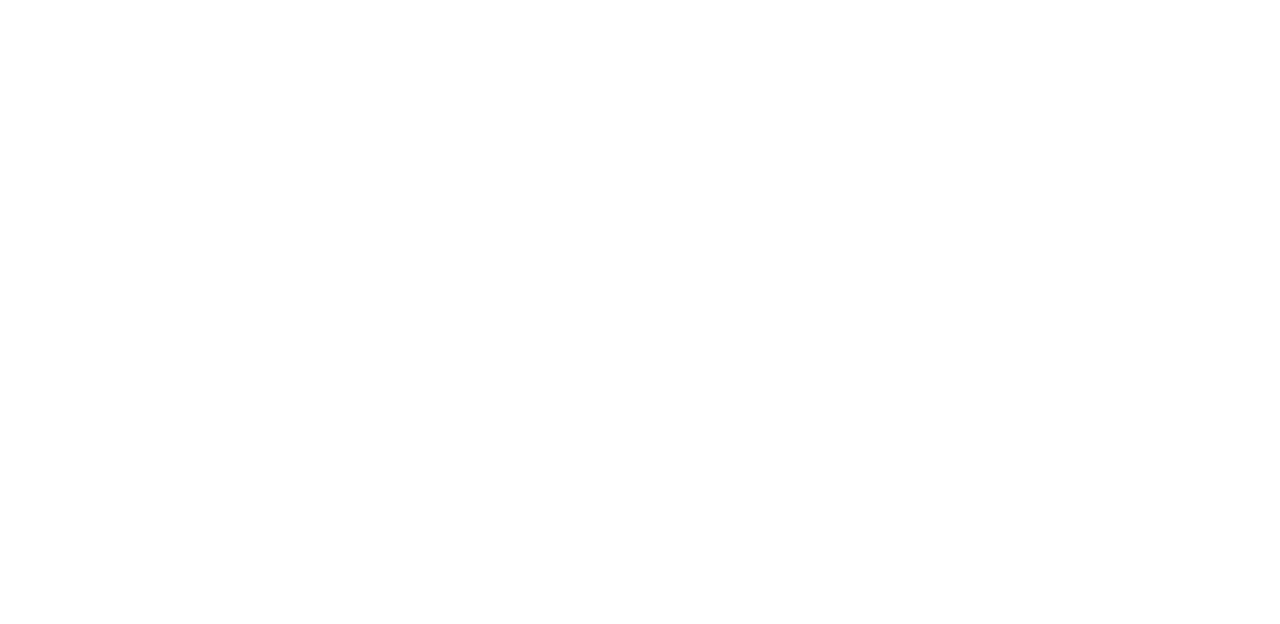
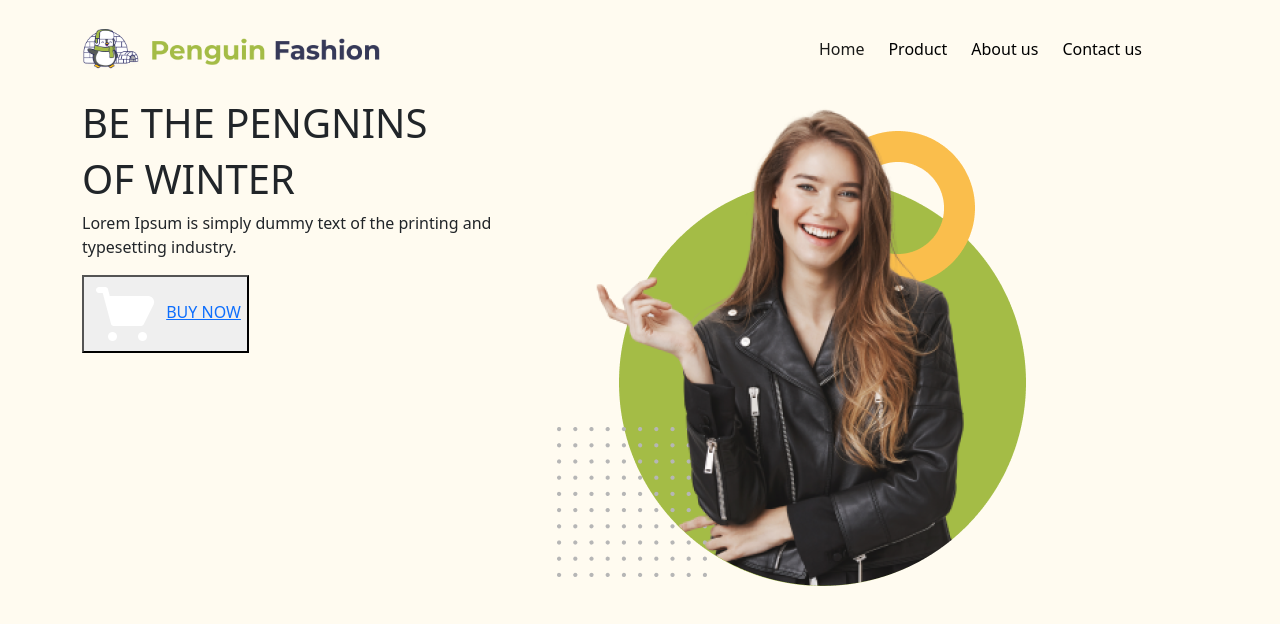
Before and after one commit to Moisur/penguin-fashion, a plain HTML site: page index.html in a window 1280 px wide. Drawn offline with nearby package versions, Linux system fonts and the light colour scheme.

Commit message:
header-ara

```diff
--- a/css/style.css
+++ b/css/style.css
@@ -1 +1,10 @@
-{\rtf1}
+body{
+    margin: 0;
+    padding: 0;
+    box-sizing: border-box;
+}
+.header-area{
+    width: 100%;
+    height: 100vh;
+    background-color: #FFFBF0;
+}
--- a/index.html
+++ b/index.html
@@ -11,8 +11,58 @@
     <link rel="stylesheet" href="css/style.css">
 </head>
 <body>
+    <!-- header are  -->
+        <header class="header-area">
+            <section>
+                <nav class="navbar navbar-expand-lg navbar-light">
+                    <div class="container py-3 ">
+                      <a class="navbar-brand" href="#">
+                          <img src="images/logo.png" width="300px" alt="logo">
+                      </a>
+                      <button class="navbar-toggler" type="button" data-bs-toggle="collapse" data-bs-target="#navbarNav" aria-controls="navbarNav" aria-expanded="false" aria-label="Toggle navigation">
+                        <span class="navbar-toggler-icon"></span>
+                      </button>
+                      <div class="collapse navbar-collapse" id="navbarNav">
+                        <ul class="navbar-nav ms-auto">
+                          <li class="nav-item">
+                            <a class="nav-link active" aria-current="page" href="#">Home</a>
+                          </li>
+                          <li class="nav-item">
+                            <a class="nav-link ms-2 text-black" href="#">Product</a>
+                          </li>
+                          <li class="nav-item">
+                            <a class="nav-link ms-2 text-black" href="#">About us</a>
+                          </li>
+                          <li class="nav-item">
+                            <a class="nav-link text-black ms-2 me-5 ">Contact us</a>
+                          </li>
+                        </ul>
+                      </div>
+                    </div>
+                  </nav>
+            </section>
+            <section class="container">
+                <div class="row">
+                    <div class="col-lg-5">
+                        <h1>BE THE PENGNINS</h1>
+                        <h1>OF WINTER</h1>
+                        <p>Lorem Ipsum is simply dummy text of the printing and typesetting industry.
+                        </p>
+                        <button>
+                            <img src="images/icons/shopping-cart 1.png" alt="">
+                            <a href="#">BUY NOW</a>
+                        </button>
+                    </div>
+                    <div class="col-lg-7">
+                        <img src="images/model.png" alt="">
+                    </div>
+                </div>
 
+            </section>
+        </header>
+    <!-- main area  -->
 
+    <!-- footer area  -->
 
     <!-- javascript link  -->
     <script src="https://cdn.jsdelivr.net/npm/bootstrap@5.1.3/dist/js/bootstrap.bundle.min.js" integrity="sha384-ka7Sk0Gln4gmtz2MlQnikT1wXgYsOg+OMhuP+IlRH9sENBO0LRn5q+8nbTov4+1p" crossorigin="anonymous"></script>
```
Also changed, not shown: images/icons/Group 33072.png (renamed from icons/Group 33072.png), images/icons/Group 33091.png (renamed from icons/Group 33091.png), images/icons/Group 33102.png (renamed from icons/Group 33102.png), images/icons/green.png (renamed from icons/green.png), images/icons/image 12.png (renamed from icons/image 12.png), images/icons/image 13.png (renamed from icons/image 13.png), images/icons/image 14.png (renamed from icons/image 14.png), images/icons/shopping-cart 1.png (renamed from icons/shopping-cart 1.png).
